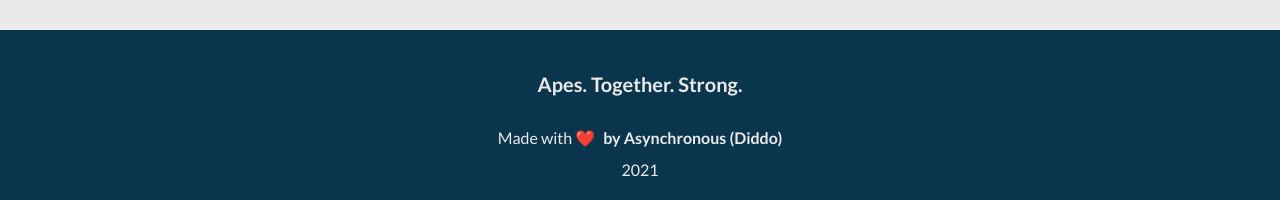
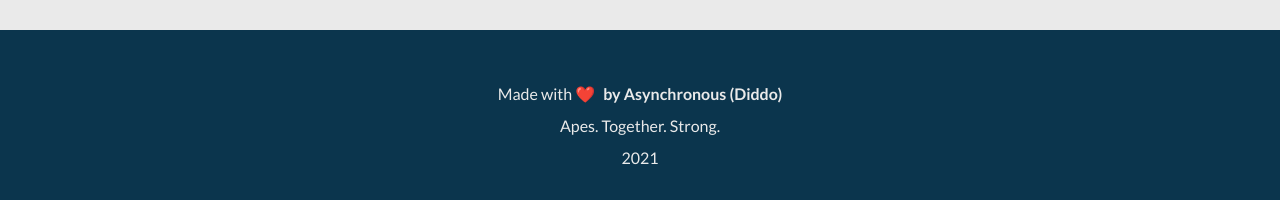
Before and after one commit to sudiddo/edith-app, a Next.js app: page / in a window 1280 px wide. Shown: the part 1445-1645 px from the top of the page. Built offline with nearby package versions, Linux system fonts and the light colour scheme.

Commit message:
update footer

```diff
--- a/src/pages/index.tsx
+++ b/src/pages/index.tsx
@@ -210,8 +210,7 @@ export default function Home() {
       </div>
 
       <footer className='flex flex-col justify-center mt-36 h-48 bg-blue-dark items-center text-white '>
-        <div className='font-bold text-xl mb-5'>Apes. Together. Strong.</div>
-        <div className='my-2'>
+        <div>
           Made with ❤️
           <a
             href='https://mail.google.com/mail/?view=cm&fs=1&to=su.diddo@gmail.com'
@@ -222,6 +221,7 @@ export default function Home() {
             {`by Asynchronous (Diddo)`}
           </a>
         </div>
+        <div className='my-2'>Apes. Together. Strong.</div>
         <div>2021</div>
       </footer>
     </div>
```
